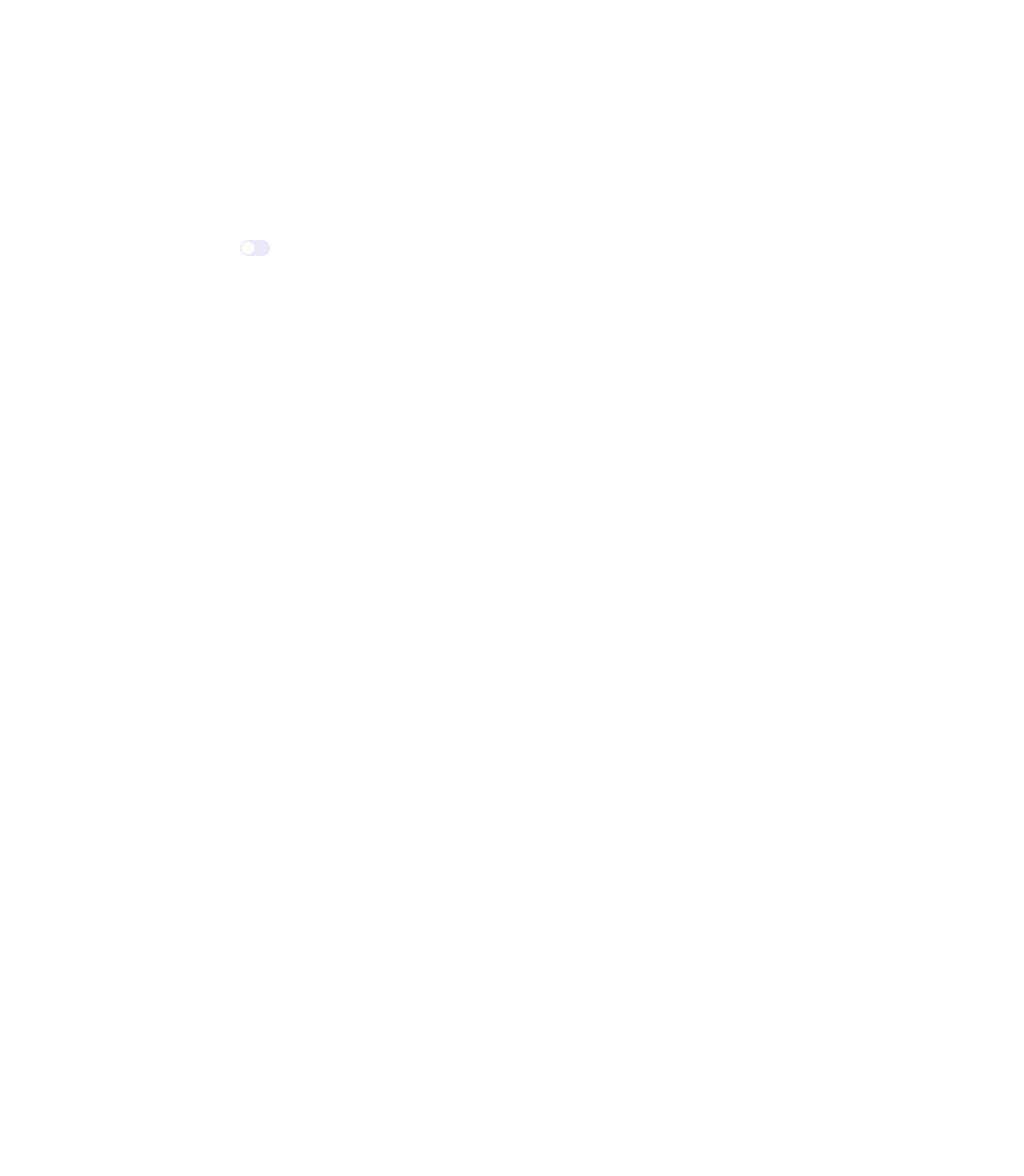
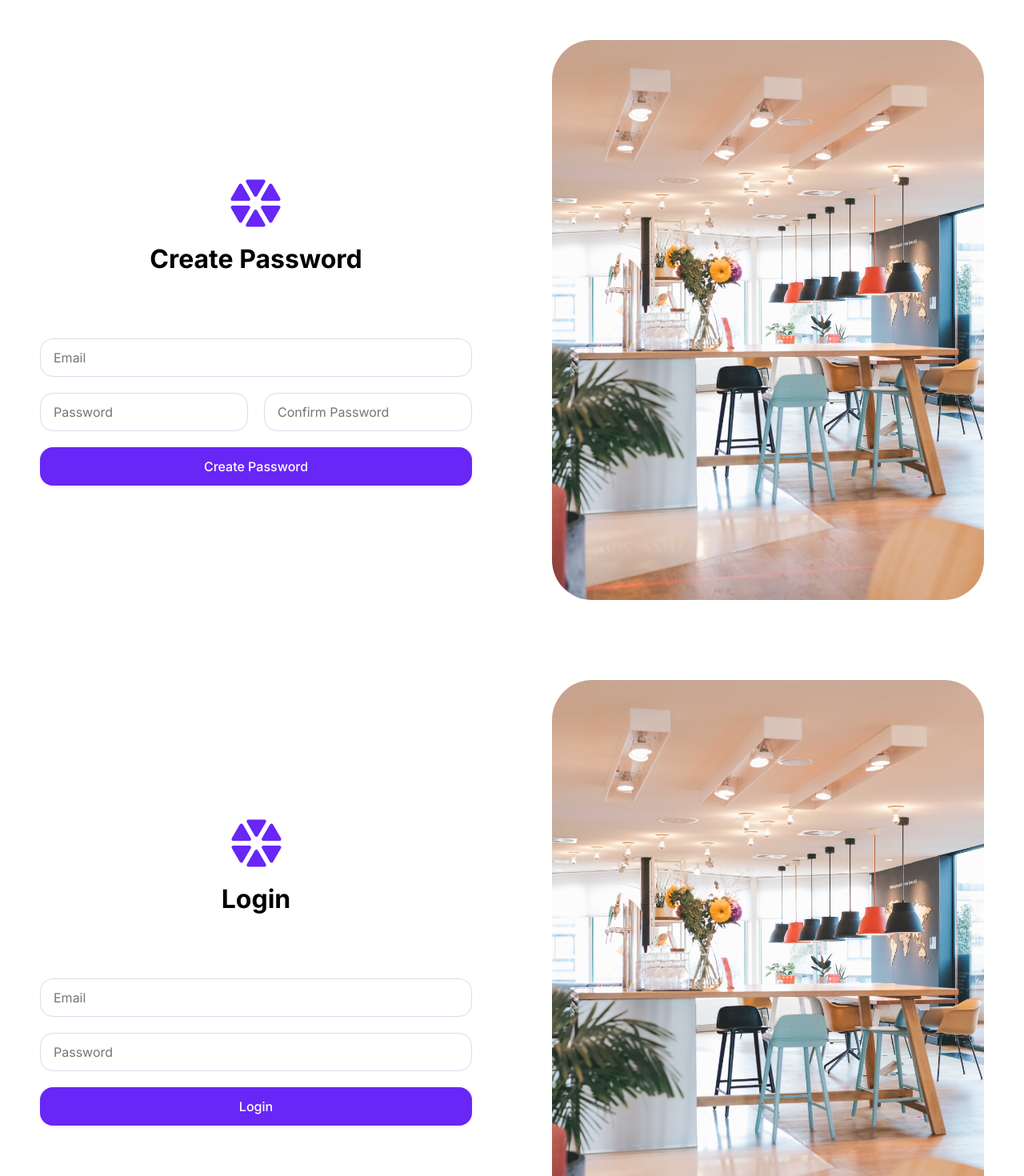
Before and after one commit to kulievtech/projectify-app-ui, a React (Create React App) app: page / in a window 1280 px wide. Shown: the top 1470 px of the page at 80% size. Before the commit the page ends 800 px from the top, so only its background shows below. Built offline with nearby package versions, Linux system fonts and the light colour scheme.

Commit message:
create team member auth pages

```diff
--- a/src/App.tsx
+++ b/src/App.tsx
@@ -1,17 +1,11 @@
-import { useState } from "react";
-import { Toggle } from "./design-system";
+import { TeamMemberCreatePassword, TeamMemberLogin } from "./pages";
 
 const App = () => {
-    const [value, setValue] = useState<boolean>(false);
-
-    const handleOnToggle = (value: boolean) => {
-        setValue(value);
-    };
-
     return (
-        <div style={{ padding: "300px" }}>
-            <Toggle value={value} onToggle={handleOnToggle} />
-        </div>
+        <>
+            <TeamMemberCreatePassword />
+            <TeamMemberLogin />
+        </>
     );
 };
 export { App };
--- a/src/pages/index.ts
+++ b/src/pages/index.ts
@@ -7,3 +7,5 @@
 export * from "./default-pages/team-members/TeamMembers";
 export * from "./default-pages/personal-tasks/PersonalTasks";
 export * from "./profile/Profile";
+export * from "./team-member-auth/team-member-create-password/TeamMemberCreatePassword";
+export * from "./team-member-auth/team-member-login/TeamMemberLogin";
--- /dev/null
+++ b/src/pages/team-member-auth/team-member-create-password/TeamMemberCreatePassword.css
@@ -0,0 +1,19 @@
+.create-password {
+    width: 100%;
+
+    display: grid;
+    grid-template-columns: 1fr 1fr;
+    gap: var(--space-20);
+}
+
+.create-password__preferred-name {
+    grid-column: 1 / 3;
+}
+
+.create-password__email {
+    grid-column: 1 / 3;
+}
+
+.create-password__submit-button {
+    grid-column: 1 / 3;
+}
--- /dev/null
+++ b/src/pages/team-member-auth/team-member-create-password/TeamMemberCreatePassword.tsx
@@ -0,0 +1,75 @@
+import { useState } from "react";
+import { Button, Input } from "../../../design-system";
+import { AuthWrapper } from "../../components";
+
+import teamWork from "../../../assets/images/team-work.jpg";
+import "./TeamMemberCreatePassword.css";
+
+const TeamMemberCreatePassword = () => {
+    const [email, setEmail] = useState<string>("");
+    const [password, setPassword] = useState<string>("");
+    const [passwordConfirm, setPasswordConfirm] = useState<string>("");
+
+    const handleOnChangeEmail = (value: string) => {
+        setEmail(value);
+    };
+
+    const handleOnChangePassword = (value: string) => {
+        setPassword(value);
+    };
+
+    const handleOnChangePasswordConfirm = (value: string) => {
+        setPasswordConfirm(value);
+    };
+
+    const createPassword = (e: React.FormEvent<HTMLFormElement>) => {
+        e.preventDefault();
+        console.log(email, password, passwordConfirm);
+    };
+
+    return (
+        <AuthWrapper imageUrl={teamWork} pageTitle="Create Password">
+            <form
+                className="create-password"
+                onSubmit={createPassword}
+                noValidate
+            >
+                <Input
+                    type="email"
+                    placeholder="Email"
+                    value={email}
+                    onChange={handleOnChangeEmail}
+                    shape="rounded"
+                    size="lg"
+                    className="create-password__email"
+                />
+                <Input
+                    type="password"
+                    placeholder="Password"
+                    value={password}
+                    onChange={handleOnChangePassword}
+                    shape="rounded"
+                    size="lg"
+                />
+                <Input
+                    type="password"
+                    placeholder="Confirm Password"
+                    value={passwordConfirm}
+                    onChange={handleOnChangePasswordConfirm}
+                    shape="rounded"
+                    size="lg"
+                />
+                <Button
+                    color="primary"
+                    size="lg"
+                    shape="rounded"
+                    className="create-password__submit-button"
+                >
+                    Create Password
+                </Button>
+            </form>
+        </AuthWrapper>
+    );
+};
+
+export { TeamMemberCreatePassword };
--- /dev/null
+++ b/src/pages/team-member-auth/team-member-login/TeamMemberLogin.css
@@ -0,0 +1,6 @@
+.login {
+    width: 100%;
+
+    display: grid;
+    gap: var(--space-20);
+}
--- /dev/null
+++ b/src/pages/team-member-auth/team-member-login/TeamMemberLogin.tsx
@@ -0,0 +1,60 @@
+import { useState } from "react";
+import { Button, Input } from "../../../design-system";
+import { AuthWrapper } from "../../components";
+
+import teamWork from "../../../assets/images/team-work.jpg";
+import "./TeamMemberLogin.css";
+
+const TeamMemberLogin = () => {
+    const [email, setEmail] = useState<string>("");
+    const [password, setPassword] = useState<string>("");
+
+    const handleOnChangeEmail = (value: string) => {
+        setEmail(value);
+    };
+
+    const handleOnChangePassword = (value: string) => {
+        setPassword(value);
+    };
+
+    const login = (e: React.FormEvent<HTMLFormElement>) => {
+        e.preventDefault();
+        console.log(email, password);
+    };
+
+    return (
+        <AuthWrapper imageUrl={teamWork} pageTitle="Login">
+            <form className="login" onSubmit={login} noValidate>
+                <Input
+                    type="email"
+                    placeholder="Email"
+                    value={email}
+                    onChange={handleOnChangeEmail}
+                    shape="rounded"
+                    size="lg"
+                    className="login__email"
+                />
+                <Input
+                    type="password"
+                    placeholder="Password"
+                    value={password}
+                    onChange={handleOnChangePassword}
+                    shape="rounded"
+                    size="lg"
+                    className="login__password"
+                />
+
+                <Button
+                    color="primary"
+                    size="lg"
+                    shape="rounded"
+                    className="login__submit-button"
+                >
+                    Login
+                </Button>
+            </form>
+        </AuthWrapper>
+    );
+};
+
+export { TeamMemberLogin };
```
Also changed, not shown: src/assets/images/team-work.jpg (added).
